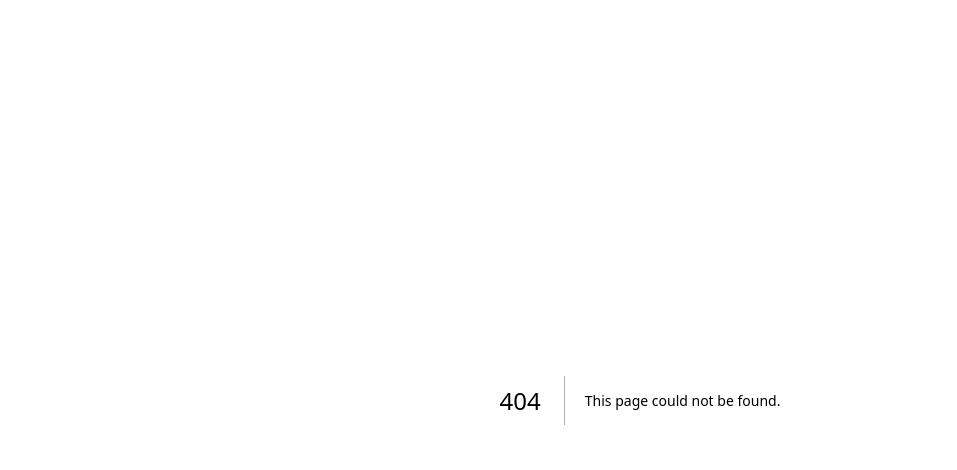
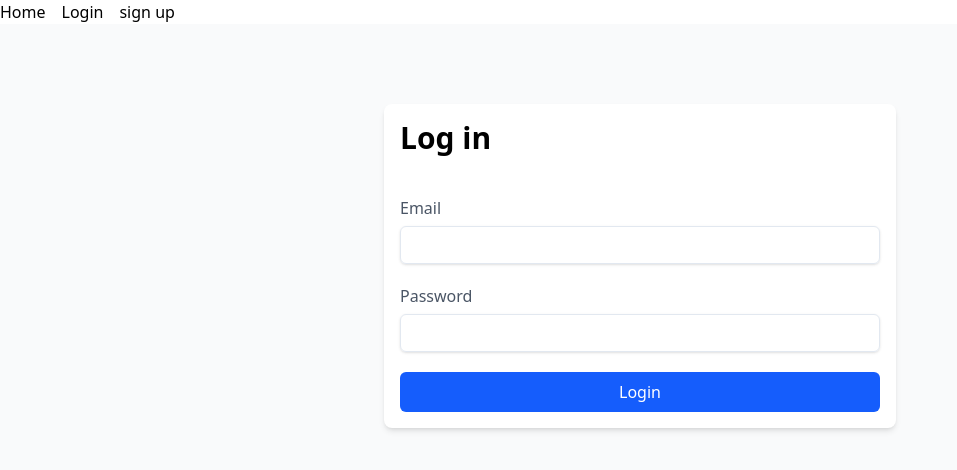
Before and after one commit to jgretton/TrackQR, a Next.js app: page /login in a window 1280 px wide. Before the commit this address had no page. Shown: the top 470 px of the page, without its empty margins (0-957 px from the left). Built offline with nearby package versions, Linux system fonts and the light colour scheme.

Commit message:
Supabase connection and auth
Initiated a supabase connection. Implemented basic login and signup forms. Used server actions along with useActionState for the forms.

```diff
--- a/app/layout.tsx
+++ b/app/layout.tsx
@@ -1,5 +1,6 @@
 import type { Metadata } from "next";
 import "./globals.css";
+import Link from "next/link";
 
 export const metadata: Metadata = {
 	title: "TrackQR",
@@ -13,7 +14,14 @@ export default function RootLayout({
 }>) {
 	return (
 		<html lang="en">
-			<body className={`antialiased`}>{children}</body>
+			<body className={`antialiased`}>
+				<nav className="flex gap-4">
+					<Link href={"/"}>Home</Link>
+					<Link href={"/login"}>Login</Link>
+					<Link href={"/signup"}>sign up</Link>
+				</nav>
+				{children}
+			</body>
 		</html>
 	);
 }
--- /dev/null
+++ b/app/login/page.tsx
@@ -0,0 +1,14 @@
+import LoginForm from "@/components/auth/LoginForm";
+
+export default function Page() {
+	return (
+		<div className="min-h-screen bg-gray-50 p-20">
+			<div className="max-w-lg mx-auto h-auto bg-white rounded-lg p-4 shadow-md">
+				<div className="">
+					<h2 className="text-3xl font-semibold">Log in</h2>
+				</div>
+				<LoginForm />
+			</div>
+		</div>
+	);
+}
--- /dev/null
+++ b/app/signup/page.tsx
@@ -0,0 +1,14 @@
+import SignUpForm from "@/components/auth/SignUpForm";
+
+export default function Page() {
+	return (
+		<div className="min-h-screen bg-gray-50 p-20">
+			<div className="max-w-lg mx-auto h-auto bg-white rounded-lg p-4 shadow-md">
+				<div className="">
+					<h2 className="text-3xl font-semibold">Sign up</h2>
+				</div>
+				<SignUpForm />
+			</div>
+		</div>
+	);
+}
--- /dev/null
+++ b/components/auth/LoginForm.tsx
@@ -0,0 +1,49 @@
+"use client";
+
+import { handleLogin } from "@/lib/actions/auth";
+import { useActionState } from "react";
+
+export default function LoginForm() {
+	const [state, action, isPending] = useActionState(handleLogin, null);
+
+	return (
+		<form action={action} className="grid gap-5 mt-10">
+			<div className="grid gap-1.5 ">
+				<label htmlFor="email" className="text-base font-normal text-gray-600">
+					Email
+				</label>
+				<input
+					type="email"
+					id="email"
+					name="email"
+					required
+					autoComplete="email"
+					className="w-full bg-transparent placeholder:text-slate-400 text-slate-700 text-sm border border-slate-200 rounded-md px-3 py-2 transition duration-300 ease focus:outline-none focus:border-slate-400 hover:border-slate-300 shadow-sm focus:shadow"
+				/>
+			</div>
+			<div className="grid gap-1.5 ">
+				<label
+					htmlFor="password"
+					className="text-base font-normal text-gray-600"
+				>
+					Password
+				</label>
+				<input
+					type="password"
+					id="password"
+					name="password"
+					required
+					autoComplete="current-password"
+					className="w-full bg-transparent placeholder:text-slate-400 text-slate-700 text-sm border border-slate-200 rounded-md px-3 py-2 transition duration-300 ease focus:outline-none focus:border-slate-400 hover:border-slate-300 shadow-sm focus:shadow"
+				/>
+			</div>
+			<button
+				type="submit"
+				className="bg-blue-600 text-white py-2 rounded-md"
+				disabled={isPending}
+			>
+				{isPending ? "Logging in..." : "Login"}
+			</button>
+		</form>
+	);
+}
--- /dev/null
+++ b/components/auth/SignUpForm.tsx
@@ -0,0 +1,51 @@
+export default function SignUpForm() {
+	return (
+		<form action={handleSignup} className="grid gap-5 mt-10">
+			<div className="grid gap-1.5 ">
+				<label htmlFor="email" className="text-base font-normal text-gray-600">
+					Email
+				</label>
+				<input
+					type="email"
+					id="email"
+					name="email"
+					required
+					className="w-full bg-transparent placeholder:text-slate-400 text-slate-700 text-sm border border-slate-200 rounded-md px-3 py-2 transition duration-300 ease focus:outline-none focus:border-slate-400 hover:border-slate-300 shadow-sm focus:shadow"
+				/>
+			</div>
+			<div className="grid gap-1.5 ">
+				<label
+					htmlFor="password"
+					className="text-base font-normal text-gray-600"
+				>
+					Password
+				</label>
+				<input
+					type="password"
+					id="password"
+					name="password"
+					required
+					className="w-full bg-transparent placeholder:text-slate-400 text-slate-700 text-sm border border-slate-200 rounded-md px-3 py-2 transition duration-300 ease focus:outline-none focus:border-slate-400 hover:border-slate-300 shadow-sm focus:shadow"
+				/>
+			</div>
+			<div className="grid gap-1.5 ">
+				<label
+					htmlFor="confirmPassword"
+					className="text-base font-normal text-gray-600"
+				>
+					Confirm password
+				</label>
+				<input
+					type="password"
+					id="confirmPassword"
+					name="confirmPassword"
+					required
+					className="w-full bg-transparent placeholder:text-slate-400 text-slate-700 text-sm border border-slate-200 rounded-md px-3 py-2 transition duration-300 ease focus:outline-none focus:border-slate-400 hover:border-slate-300 shadow-sm focus:shadow"
+				/>
+			</div>
+			<button type="submit" className="bg-blue-600 text-white py-2 rounded-md">
+				Sign up
+			</button>
+		</form>
+	);
+}
--- /dev/null
+++ b/lib/actions/auth.ts
@@ -0,0 +1,48 @@
+"use server";
+
+import { createClient } from "@/utils/supabase/server";
+
+export async function handleLogin(prevState: any, formData: FormData) {
+	// Get the form data
+	const email = formData.get("email") as string;
+	const password = formData.get("password") as string;
+	const supabase = await createClient();
+	const { data, error } = await supabase.auth.signInWithPassword({
+		email,
+		password,
+	});
+
+	if (error) {
+		console.log("Login error:", error.message);
+		return { error: error.message };
+	}
+
+	console.log("Login success:", data.user?.email);
+	return { success: true };
+}
+
+export async function handleSignup(formData: FormData, prevState: any) {
+	// Get the form data
+	const email = formData.get("email") as string;
+	const password = formData.get("password") as string;
+	const confirmPassword = formData.get("confirmPassword") as string;
+
+	if (password !== confirmPassword) {
+		console.log("passwords dont match");
+		return;
+	}
+
+	const supabase = await createClient();
+	const { data, error } = await supabase.auth.signUp({
+		email,
+		password,
+	});
+
+	if (error) {
+		console.log("Signup Error", error.message);
+		return { error: error.message };
+	}
+
+	console.log("signup success:", data.user?.email);
+	return { success: true };
+}
--- a/package.json
+++ b/package.json
@@ -10,6 +10,8 @@
   },
   "dependencies": {
     "@prisma/client": "^6.12.0",
+    "@supabase/ssr": "^0.6.1",
+    "@supabase/supabase-js": "^2.52.0",
     "next": "15.4.3",
     "react": "19.1.0",
     "react-dom": "19.1.0"
@@ -17,12 +19,13 @@
   "devDependencies": {
     "@eslint/eslintrc": "^3",
     "@tailwindcss/postcss": "^4",
-    "@types/node": "^20",
+    "@types/node": "^20.19.9",
     "@types/react": "^19",
     "@types/react-dom": "^19",
     "eslint": "^9",
     "eslint-config-next": "15.4.3",
     "prisma": "^6.12.0",
+    "supabase": "^2.31.8",
     "tailwindcss": "^4",
     "typescript": "^5"
   }
--- /dev/null
+++ b/utils/supabase/client.ts
@@ -0,0 +1,7 @@
+import { createBrowserClient } from "@supabase/ssr";
+
+const supabaseUrl = process.env.NEXT_PUBLIC_SUPABASE_URL;
+const supabaseKey = process.env.NEXT_PUBLIC_SUPABASE_ANON_KEY;
+
+export const createClient = () =>
+	createBrowserClient(supabaseUrl!, supabaseKey!);
--- /dev/null
+++ b/utils/supabase/middleware.ts
@@ -0,0 +1,36 @@
+import { createServerClient } from "@supabase/ssr";
+import { NextResponse, type NextRequest } from "next/server";
+
+export async function updateSession(request: NextRequest) {
+	let supabaseResponse = NextResponse.next({
+		request,
+	});
+
+	const supabase = createServerClient(
+		process.env.NEXT_PUBLIC_SUPABASE_URL!,
+		process.env.NEXT_PUBLIC_SUPABASE_ANON_KEY!,
+		{
+			cookies: {
+				getAll() {
+					return request.cookies.getAll();
+				},
+				setAll(cookiesToSet) {
+					cookiesToSet.forEach(({ name, value }) =>
+						request.cookies.set(name, value)
+					);
+					supabaseResponse = NextResponse.next({
+						request,
+					});
+					cookiesToSet.forEach(({ name, value, options }) =>
+						supabaseResponse.cookies.set(name, value, options)
+					);
+				},
+			},
+		}
+	);
+
+	// refreshing the auth token
+	await supabase.auth.getUser();
+
+	return supabaseResponse;
+}
--- /dev/null
+++ b/utils/supabase/server.ts
@@ -0,0 +1,31 @@
+import { createServerClient } from "@supabase/ssr";
+import { cookies } from "next/headers";
+
+export async function createClient() {
+	const cookieStore = await cookies();
+
+	// Create a server's supabase client with newly configured cookie,
+	// which could be used to maintain user's session
+	return createServerClient(
+		process.env.NEXT_PUBLIC_SUPABASE_URL!,
+		process.env.NEXT_PUBLIC_SUPABASE_ANON_KEY!,
+		{
+			cookies: {
+				getAll() {
+					return cookieStore.getAll();
+				},
+				setAll(cookiesToSet) {
+					try {
+						cookiesToSet.forEach(({ name, value, options }) =>
+							cookieStore.set(name, value, options)
+						);
+					} catch {
+						// The `setAll` method was called from a Server Component.
+						// This can be ignored if you have middleware refreshing
+						// user sessions.
+					}
+				},
+			},
+		}
+	);
+}
```
Also changed, not shown: 1 other file (tests, documents, lock files or other folders).
